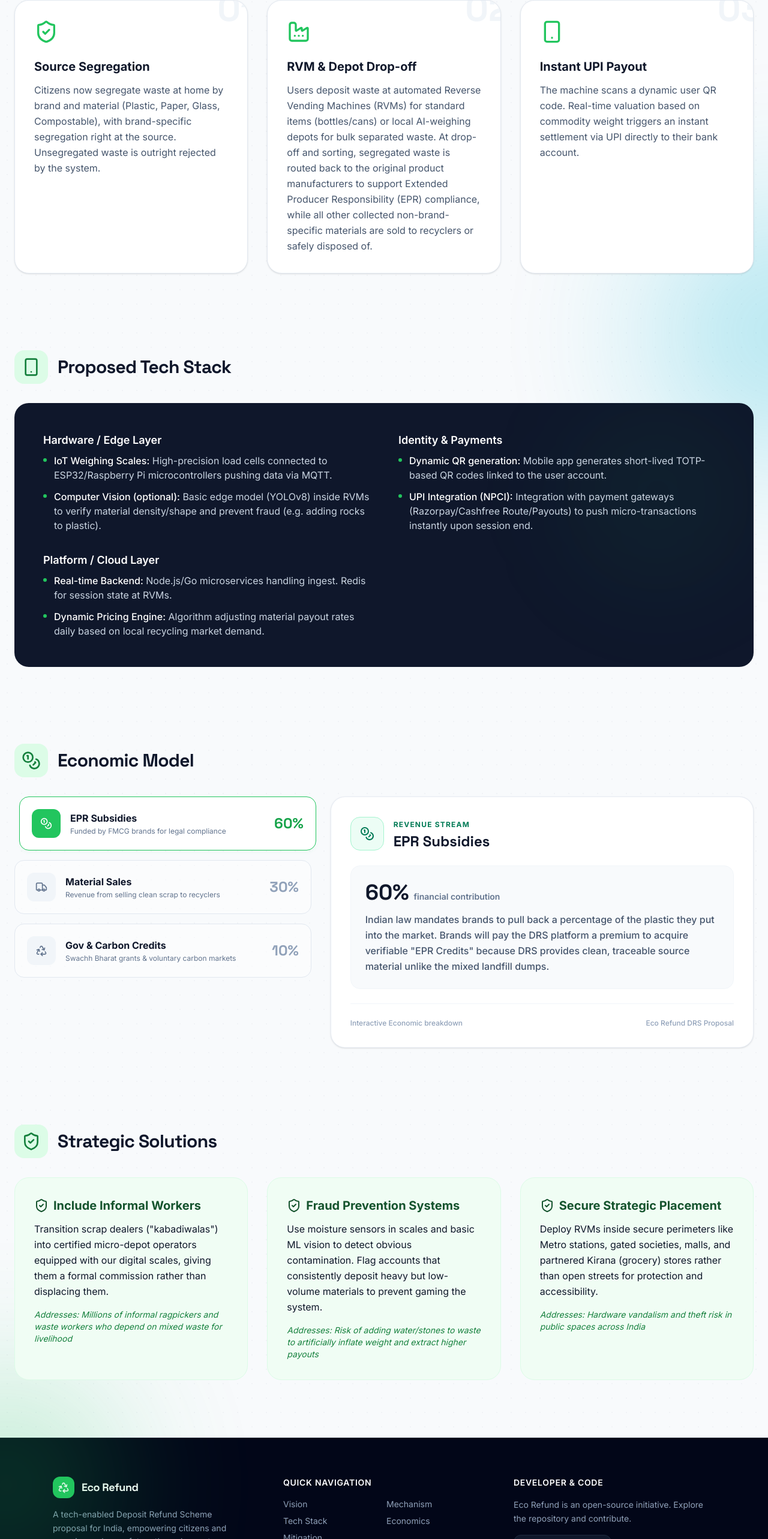
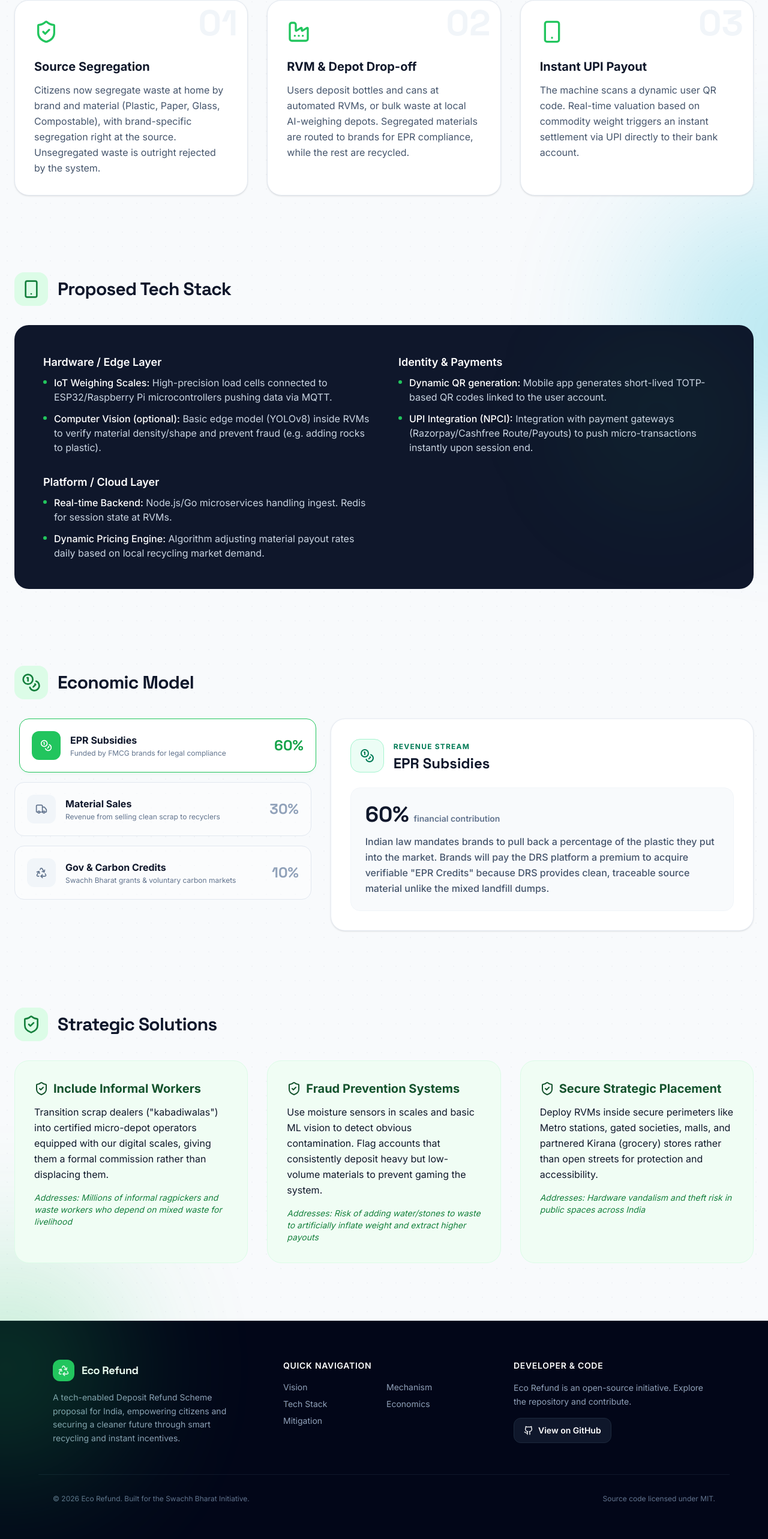
Before and after one commit to kavyadeepdev/ecorefund, a React (Vite) app: page / in a window 1280 px wide. Shown: the part 945-3511 px from the top of the page at 60% size. Built offline with nearby package versions, Linux system fonts and the light colour scheme.

Commit message:
chore: clean up content in landing and footer

```diff
--- a/src/App.tsx
+++ b/src/App.tsx
@@ -152,7 +152,7 @@ export default function App() {
             <Section id="mechanism" title="The Mechanism" icon={Recycle}>
               <div className="grid md:grid-cols-3 gap-8">
                 <div className="bg-white p-8 rounded-3xl border border-slate-200 shadow-sm relative overflow-hidden group hover:shadow-md transition-all">
-                  <div className="text-6xl font-display font-bold text-slate-100 absolute -top-4 -right-4 transition-transform group-hover:scale-110">01</div>
+                  <div className="text-6xl font-display font-bold text-slate-100 absolute top-2 right-4 transition-transform group-hover:scale-110">01</div>
                   <ShieldCheck className="w-10 h-10 text-brand-500 mb-6 relative z-10" />
                   <h3 className="text-xl font-bold mb-3 relative z-10">Source Segregation</h3>
                   <p className="text-slate-600 leading-relaxed relative z-10">
@@ -160,15 +160,15 @@ export default function App() {
                   </p>
                 </div>
                 <div className="bg-white p-8 rounded-3xl border border-slate-200 shadow-sm relative overflow-hidden group hover:shadow-md transition-all">
-                  <div className="text-6xl font-display font-bold text-slate-100 absolute -top-4 -right-4 transition-transform group-hover:scale-110">02</div>
+                  <div className="text-6xl font-display font-bold text-slate-100 absolute top-2 right-4 transition-transform group-hover:scale-110">02</div>
                   <Factory className="w-10 h-10 text-brand-500 mb-6 relative z-10" />
                   <h3 className="text-xl font-bold mb-3 relative z-10">RVM & Depot Drop-off</h3>
                   <p className="text-slate-600 leading-relaxed relative z-10">
-                    Users deposit waste at automated Reverse Vending Machines (RVMs) for standard items (bottles/cans) or local AI-weighing depots for bulk separated waste. At drop-off and sorting, segregated waste is routed back to the original product manufacturers to support Extended Producer Responsibility (EPR) compliance, while all other collected non-brand-specific materials are sold to recyclers or safely disposed of.
+                    Users deposit bottles and cans at automated RVMs, or bulk waste at local AI-weighing depots. Segregated materials are routed to brands for EPR compliance, while the rest are recycled.
                   </p>
                 </div>
                 <div className="bg-white p-8 rounded-3xl border border-slate-200 shadow-sm relative overflow-hidden group hover:shadow-md transition-all">
-                  <div className="text-6xl font-display font-bold text-slate-100 absolute -top-4 -right-4 transition-transform group-hover:scale-110">03</div>
+                  <div className="text-6xl font-display font-bold text-slate-100 absolute top-2 right-4 transition-transform group-hover:scale-110">03</div>
                   <Smartphone className="w-10 h-10 text-brand-500 mb-6 relative z-10" />
                   <h3 className="text-xl font-bold mb-3 relative z-10">Instant UPI Payout</h3>
                   <p className="text-slate-600 leading-relaxed relative z-10">
@@ -243,15 +243,13 @@ export default function App() {
                       <button
                         key={stream.id}
                         onClick={() => setActiveTab(stream.id)}
-                        className={`text-left p-5 rounded-2xl border transition-all duration-300 cursor-pointer flex items-center justify-between group ${
-                          isActive
+                        className={`text-left p-5 rounded-2xl border transition-all duration-300 cursor-pointer flex items-center justify-between group ${isActive
                           ? 'bg-white border-brand-500 shadow-md shadow-brand-500/5 translate-x-2'
                           : 'bg-white/50 border-slate-200 hover:border-slate-300 hover:bg-white'
                           }`}
                       >
                         <div className="flex items-center gap-4">
-                          <div className={`w-12 h-12 rounded-xl flex items-center justify-center transition-colors ${
-                            isActive ? 'bg-brand-500 text-white' : 'bg-slate-100 text-slate-500 group-hover:bg-brand-50 group-hover:text-brand-600'
+                          <div className={`w-12 h-12 rounded-xl flex items-center justify-center transition-colors ${isActive ? 'bg-brand-500 text-white' : 'bg-slate-100 text-slate-500 group-hover:bg-brand-50 group-hover:text-brand-600'
                             }`}>
                             <Icon className="w-5 h-5" />
                           </div>
@@ -260,8 +258,7 @@ export default function App() {
                             <p className="text-slate-500 text-xs mt-0.5">{stream.label}</p>
                           </div>
                         </div>
-                        <div className={`text-2xl font-display font-extrabold ml-4 ${
-                          isActive ? 'text-brand-600' : 'text-slate-400 group-hover:text-slate-600'
+                        <div className={`text-2xl font-display font-extrabold ml-4 ${isActive ? 'text-brand-600' : 'text-slate-400 group-hover:text-slate-600'
                           }`}>
                           {stream.value}
                         </div>
@@ -314,11 +311,6 @@ export default function App() {
                           </motion.div>
                         );
                       })}
-                    </div>
-
-                    <div className="border-t border-slate-100 pt-6 mt-6 flex items-center justify-between text-xs text-slate-400 font-medium">
-                      <span>Interactive Economic breakdown</span>
-                      <span>Eco Refund DRS Proposal</span>
                     </div>
                   </div>
                 </div>
--- a/src/components/Footer.tsx
+++ b/src/components/Footer.tsx
@@ -51,7 +51,7 @@ export default function Footer() {
 
       <div className="max-w-6xl mx-auto px-6 mt-12 pt-8 border-t border-slate-900 flex flex-col sm:flex-row items-center justify-between gap-4 text-xs">
         <p className="text-slate-500">
-          &copy; {new Date().getFullYear()} Eco Refund India. Built for the Swachh Bharat Initiative.
+          &copy; {new Date().getFullYear()} Eco Refund. Built for the Swachh Bharat Initiative.
         </p>
         <p className="text-slate-500">
           Source code licensed under MIT.
```
Also changed, not shown: src/index.css (+17 -4 lines), src/components/FloatingFeatureCards.tsx (line endings or trailing spaces). Lines whose indentation alone changed are shown as unchanged.
